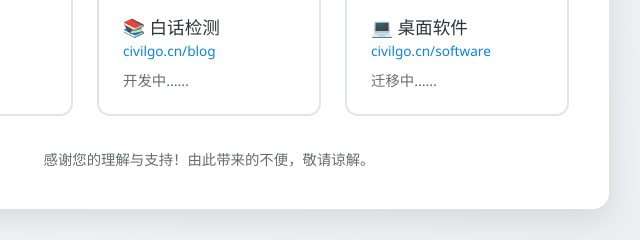
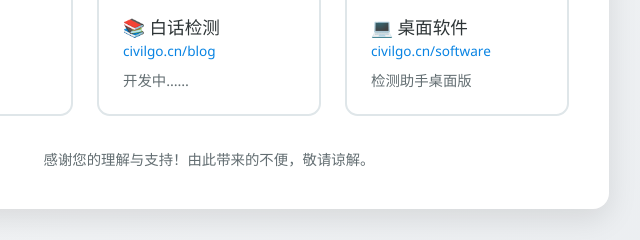
Before and after one commit to lzb446703678/civilgohelp.github.io, a plain HTML site: page index.html in a window 1280 px wide. Shown: the part 371-611 px from the top of the page, 431-1071 px from the left. Drawn offline with Linux system fonts and the light colour scheme.

Commit message:
Update index.html

```diff
--- a/index.html
+++ b/index.html
@@ -158,10 +158,9 @@
                 <a href="https://civilgo.cn/software">
                     <div class="link-title">💻 桌面软件</div>
                     <span class="url">civilgo.cn/software</span>
-                    <p style="margin-top:0.5rem;color:#636e72;font-size:0.9em">迁移中……</p>
+                    <p style="margin-top:0.5rem;color:#636e72;font-size:0.9em">检测助手桌面版</p>
                 </a>
             </div>
-
         </div>
 
         <p class="notice">感谢您的理解与支持！由此带来的不便，敬请谅解。</p>
```
